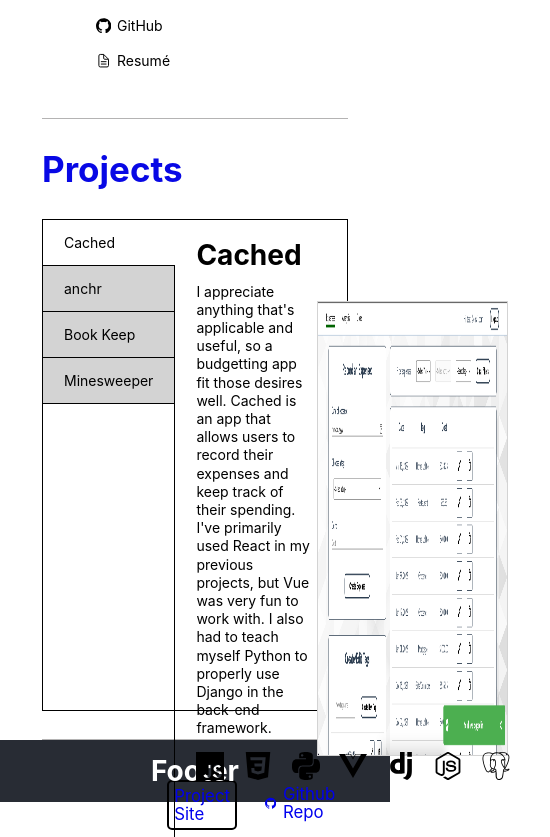
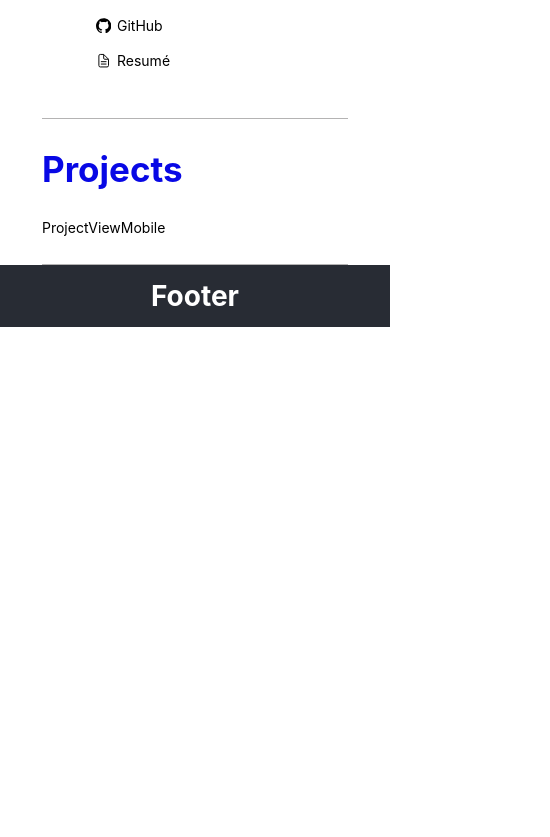
Before and after one commit to narrwep27/portfolio-narrwe-park, a React (Create React App) app: page / in a window 390 px wide. Shown: the part 713-1550 px from the top of the page, 550 px wide, since content can reach past the window. After the commit the page ends 1040 px from the top, so only its background shows below. Built offline with nearby package versions, Linux system fonts and the light colour scheme.

Commit message:
installed react-responsive; new component for project view on mobile

```diff
--- a/package.json
+++ b/package.json
@@ -13,6 +13,7 @@
     "react": "^18.2.0",
     "react-dom": "^18.2.0",
     "react-icons": "^4.4.0",
+    "react-responsive": "^9.0.0-beta.10",
     "react-scripts": "5.0.1",
     "typescript": "^4.7.4",
     "web-vitals": "^2.1.4"
--- a/src/components/Project.tsx
+++ b/src/components/Project.tsx
@@ -1,38 +1,15 @@
-import { useState } from 'react';
-import { data, ProjectType } from '../data/Projects';
-import ProjectDetails from './ProjectDetails';
+import { useMediaQuery } from 'react-responsive';
+import ProjectViewDestkop from './ProjectViewDesktop';
+import ProjectViewMobile from './ProjectViewMobile';
 import '../styles/components/Project.css';
 
-const projects = data;
-
 const Project = (): JSX.Element => {
-    const [project, setProject] = useState<ProjectType>(projects[0]);
+    const isSmallScreen = useMediaQuery({ maxWidth: 1100 });
 
     return (
         <div className="project section">
             <h2>Projects</h2>
-            <div className="project-view">
-                <div className="project-view-selector">
-                    <ul>
-                        {projects.map((item) => (
-                            <div
-                                className={
-                                    project.slug === item.slug
-                                        ? 'project-view-selector-item-focus'
-                                        : 'project-view-selector-item'
-                                }
-                                onClick={() => setProject(item)}
-                            >
-                                <li>{item.name}</li>
-                            </div>
-                        ))}
-                    </ul>
-                    <div className="project-view-selector-filler"></div>
-                </div>
-                <div className="project-view-detail">
-                    <ProjectDetails project={project} />
-                </div>
-            </div>
+            {isSmallScreen ? <ProjectViewMobile /> : <ProjectViewDestkop />}
         </div>
     );
 };
--- /dev/null
+++ b/src/components/ProjectViewDesktop.tsx
@@ -0,0 +1,37 @@
+import { useState } from 'react';
+import ProjectDetails from './ProjectDetails';
+import { data, ProjectType } from '../data/Projects';
+import '../styles/components/ProjectViewDesktop.css';
+
+const projects = data;
+
+const ProjectViewDestkop = (): JSX.Element => {
+    const [project, setProject] = useState<ProjectType>(projects[0]);
+
+    return (
+        <div className="projectViewDesktop">
+            <div className="projectViewDesktop-selector">
+                <ul>
+                    {projects.map((item) => (
+                        <div
+                            className={
+                                project.slug === item.slug
+                                    ? 'projectViewDesktop-selector-item-focus'
+                                    : 'projectViewDesktop-selector-item'
+                            }
+                            onClick={() => setProject(item)}
+                        >
+                            <li>{item.name}</li>
+                        </div>
+                    ))}
+                </ul>
+                <div className="projectViewDesktop-selector-filler"></div>
+            </div>
+            <div className="projectViewDesktop-detail">
+                <ProjectDetails project={project} />
+            </div>
+        </div>
+    );
+};
+
+export default ProjectViewDestkop;
--- /dev/null
+++ b/src/components/ProjectViewMobile.tsx
@@ -0,0 +1,7 @@
+import '../styles/components/ProjectViewMobile.css';
+
+const ProjectViewMobile = (): JSX.Element => {
+    return <div>ProjectViewMobile</div>;
+};
+
+export default ProjectViewMobile;
--- a/src/styles/components/About.css
+++ b/src/styles/components/About.css
@@ -2,7 +2,7 @@
     display: flex;
     justify-content: space-between;
     height: 55vh;
-    margin: 0 4em;
+    margin: 0 9em 0 4em;
 }
 
 .about-content-text {
@@ -10,7 +10,7 @@
     flex-direction: column;
     justify-content: space-evenly;
     margin-top: 1em;
-    width: max(45em, 60%);
+    width: max(45em, 65%);
 }
 
 .about-content-text > h2 {
@@ -53,7 +53,7 @@
 }
 
 .about-content-img-container {
-    width: 25%;
+    width: 28%;
     min-height: 100%;
     border: 1px solid black;
     overflow: hidden;
@@ -66,7 +66,7 @@
     margin-left: -11%;
 }
 
-@media screen and (max-width: 1044px) {
+@media screen and (max-width: 1100px) {
     .about-content {
         margin: 0;
     }
--- a/src/styles/components/Project.css
+++ b/src/styles/components/Project.css
@@ -2,63 +2,7 @@
     margin: 0 7em;
 }
 
-.project-view {
-    display: grid;
-    grid-template-columns: 1fr 6fr;
-    border: 1px solid black;
-    height: 35em;
-}
-
-/* .project-view-selector {
-    overflow: scroll;
-    -ms-overflow-style: none;
-    scrollbar-width: 0;
-}
-
-.project-view-selector::-webkit-scrollbar {
-    display: none;
-} */
-
-.project-view-selector {
-    display: flex;
-    flex-direction: column;
-}
-
-.project-view-selector > ul {
-    display: flex;
-    flex-direction: column;
-    margin: 0;
-    padding: 0;
-}
-
-.project-view-selector-item {
-    background-color: lightgrey;
-    border-bottom: 1px solid black;
-    border-right: 1px solid black;
-    padding: 1em 1.5em;
-}
-
-.project-view-selector-item:hover {
-    cursor: pointer;
-    background-color: rgb(232, 232, 232);
-}
-
-.project-view-selector-filler {
-    border-right: 1px solid black;
-    flex-grow: 1;
-}
-
-.project-view-selector-item-focus {
-    background-color: white;
-    border-bottom: 1px solid black;
-    padding: 1em 1.5em;
-}
-
-.project-view-detail {
-    padding: 0.5em 1.5em;
-}
-
-@media screen and (max-width: 1044px) {
+@media screen and (max-width: 1100px) {
     .project {
         margin: 0 3em;
     }
--- /dev/null
+++ b/src/styles/components/ProjectViewDesktop.css
@@ -0,0 +1,55 @@
+.projectViewDesktop {
+    display: grid;
+    grid-template-columns: 1fr 6fr;
+    border: 1px solid black;
+    height: 35em;
+}
+
+/* .projectViewDesktop-selector {
+    overflow: scroll;
+    -ms-overflow-style: none;
+    scrollbar-width: 0;
+}
+
+.projectViewDesktop-selector::-webkit-scrollbar {
+    display: none;
+} */
+
+.projectViewDesktop-selector {
+    display: flex;
+    flex-direction: column;
+}
+
+.projectViewDesktop-selector > ul {
+    display: flex;
+    flex-direction: column;
+    margin: 0;
+    padding: 0;
+}
+
+.projectViewDesktop-selector-item {
+    background-color: lightgrey;
+    border-bottom: 1px solid black;
+    border-right: 1px solid black;
+    padding: 1em 1.5em;
+}
+
+.projectViewDesktop-selector-item:hover {
+    cursor: pointer;
+    background-color: rgb(232, 232, 232);
+}
+
+.projectViewDesktop-selector-filler {
+    border-right: 1px solid black;
+    flex-grow: 1;
+}
+
+.projectViewDesktop-selector-item-focus {
+    background-color: white;
+    border-bottom: 1px solid black;
+    padding: 1em 1.5em;
+}
+
+.projectViewDesktop-detail {
+    padding: 0.5em 1.5em;
+}
```
Also changed, not shown: src/styles/components/ProjectViewMobile.css (added), 1 other file (tests, documents, lock files or other folders).
